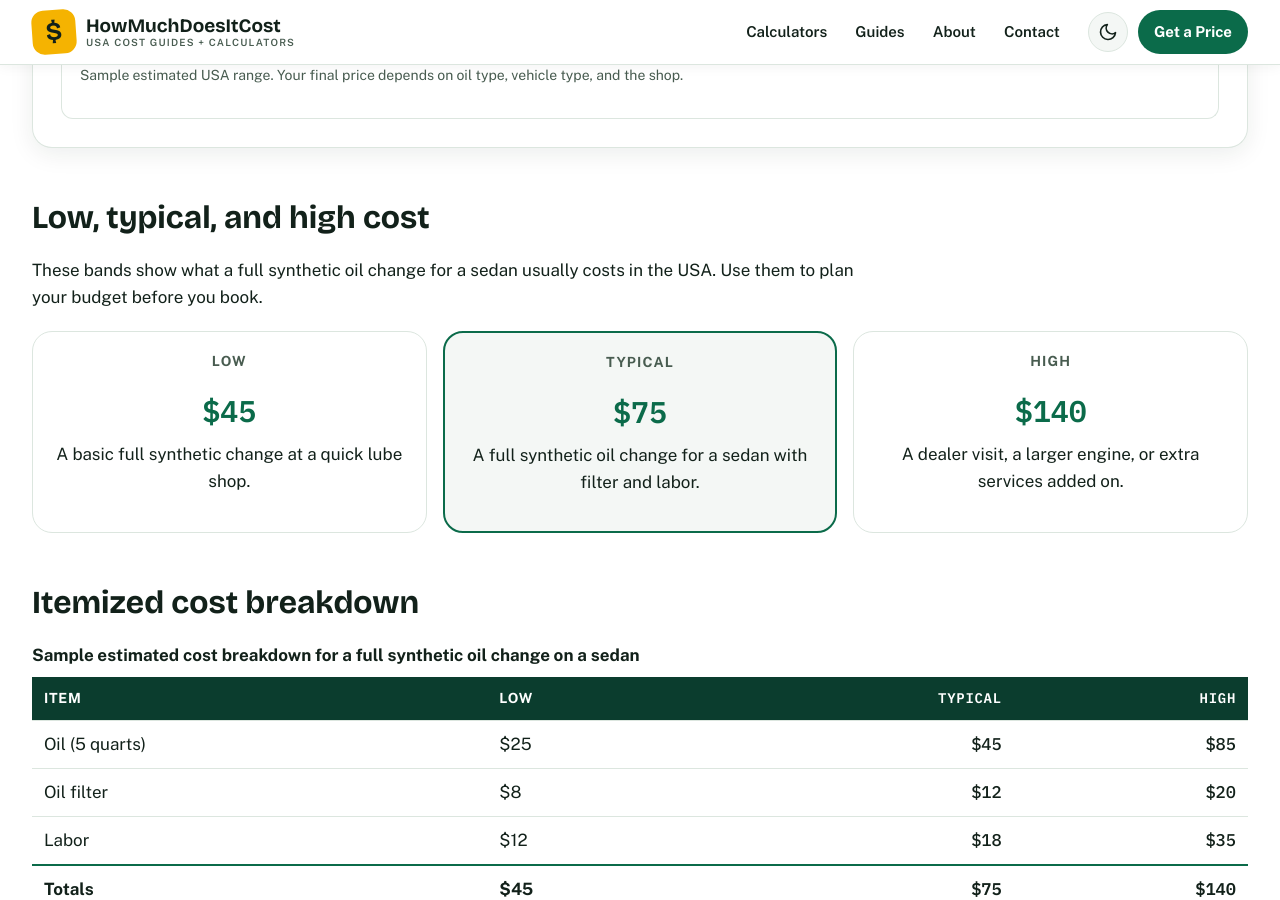
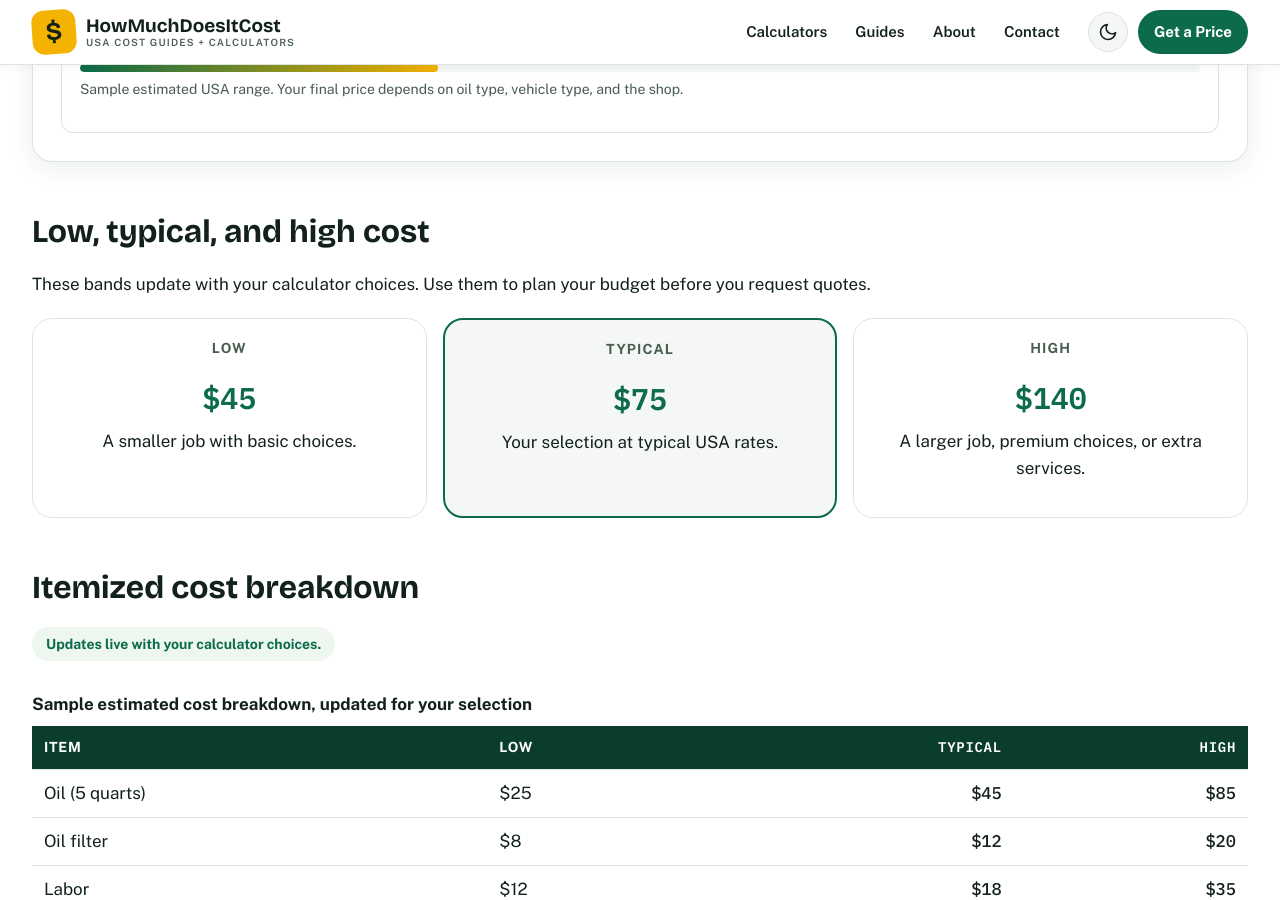
Before and after one commit to zaidmeo09-dhangal/howmuchdoesitcostusa, a Jekyll site: the page built from oil-change-cost-calculator.md, in a window 1280 px wide and 900 px high, scrolled down 821 px. Built offline with Jekyll 4.4.1, drawn with Linux system fonts in a browser that asks for light colours.

Commit message:
Initial deploy: add oil-change-cost-calculator.md

```diff
--- a/oil-change-cost-calculator.md
+++ b/oil-change-cost-calculator.md
@@ -122,34 +122,36 @@ schema: |
       <h3>Your estimated cost</h3>
       <p class="receipt-total" id="typVal">$75</p>
       <p class="receipt-range">Sample range: <span id="lowVal">$45</span> (low) to <span id="highVal">$140</span> (high)</p>
+      <div class="price-bar receipt-bar" aria-hidden="true"><span id="rangeBar" style="width:32%"></span></div>
       <p class="note">Sample estimated USA range. Your final price depends on oil type, vehicle type, and the shop.</p>
     </div>
   </div>
 
   <h2>Low, typical, and high cost</h2>
-  <p>These bands show what a full synthetic oil change for a sedan usually costs in the USA. Use them to plan your budget before you book.</p>
+  <p>These bands update with your calculator choices. Use them to plan your budget before you request quotes.</p>
   <div class="bands">
     <div class="band">
       <p class="band-label">Low</p>
-      <p class="band-price">$45</p>
-      <p>A basic full synthetic change at a quick lube shop.</p>
+      <p class="band-price" id="bandLowVal">$45</p>
+      <p>A smaller job with basic choices.</p>
     </div>
     <div class="band band-typical">
       <p class="band-label">Typical</p>
-      <p class="band-price">$75</p>
-      <p>A full synthetic oil change for a sedan with filter and labor.</p>
+      <p class="band-price" id="bandTypVal">$75</p>
+      <p>Your selection at typical USA rates.</p>
     </div>
     <div class="band">
       <p class="band-label">High</p>
-      <p class="band-price">$140</p>
-      <p>A dealer visit, a larger engine, or extra services added on.</p>
+      <p class="band-price" id="bandHighVal">$140</p>
+      <p>A larger job, premium choices, or extra services.</p>
     </div>
   </div>
 
   <h2>Itemized cost breakdown</h2>
+  <p class="note live-note">Updates live with your calculator choices.</p>
   <div class="table-wrap">
     <table class="cost-table">
-      <caption>Sample estimated cost breakdown for a full synthetic oil change on a sedan</caption>
+      <caption>Sample estimated cost breakdown, updated for your selection</caption>
       <thead>
         <tr><th>Item</th><th>Low</th><th>Typical</th><th>High</th></tr>
       </thead>
@@ -238,10 +240,10 @@ schema: |
 
   <h2>Related calculators and guides</h2>
   <div class="grid related-grid">
-<div class="card related-card"><div class="card-top"><span class="card-icon" aria-hidden="true">🚚</span><span class="card-cat">Moving</span></div><h3><a href="{{ '/movers-cost-calculator/' | relative_url }}">Movers Cost Calculator</a></h3><p class="price">$843 - $1,637</p><a class="card-cta" href="{{ '/movers-cost-calculator/' | relative_url }}">Calculate your price &rarr;</a></div>
-<div class="card related-card"><div class="card-top"><span class="card-icon" aria-hidden="true">🏠</span><span class="card-cat">Home</span></div><h3><a href="{{ '/roof-replacement-cost-calculator/' | relative_url }}">Roof Replacement Cost Calculator</a></h3><p class="price">$7,528 - $11,475</p><a class="card-cta" href="{{ '/roof-replacement-cost-calculator/' | relative_url }}">Calculate your price &rarr;</a></div>
-<div class="card related-card"><div class="card-top"><span class="card-icon" aria-hidden="true">🧱</span><span class="card-cat">Home</span></div><h3><a href="{{ '/fence-cost-calculator/' | relative_url }}">Fence Cost Calculator</a></h3><p class="price">$2,100 - $5,400</p><a class="card-cta" href="{{ '/fence-cost-calculator/' | relative_url }}">Calculate your price &rarr;</a></div>
-<div class="card related-card"><div class="card-top"><span class="card-icon" aria-hidden="true">🛢️</span><span class="card-cat">Guide</span></div><h3><a href="{{ '/blog/how-much-does-an-oil-change-cost/' | relative_url }}">How Much Does an Oil Change Cost?</a></h3><p class="price">$45 - $140</p><a class="card-cta" href="{{ '/blog/how-much-does-an-oil-change-cost/' | relative_url }}">Read the guide &rarr;</a></div>
+<div class="card related-card"><div class="card-top"><span class="card-icon" aria-hidden="true"><svg aria-hidden="true" width="26" height="26" viewBox="0 0 24 24" fill="none" stroke="currentColor" stroke-width="2" stroke-linecap="round" stroke-linejoin="round"><path d="M2 5h12v11H2z"/><path d="M14 9h4l3 3v4h-7"/><circle cx="6" cy="18" r="1.8"/><circle cx="17" cy="18" r="1.8"/></svg></span><span class="card-cat">Moving</span></div><h3><a href="{{ '/movers-cost-calculator/' | relative_url }}">Movers Cost Calculator</a></h3><p class="price">$843 - $1,637</p><a class="card-cta" href="{{ '/movers-cost-calculator/' | relative_url }}">Calculate your price &rarr;</a></div>
+<div class="card related-card"><div class="card-top"><span class="card-icon" aria-hidden="true"><svg aria-hidden="true" width="26" height="26" viewBox="0 0 24 24" fill="none" stroke="currentColor" stroke-width="2" stroke-linecap="round" stroke-linejoin="round"><path d="M3 10.5 12 3l9 7.5"/><path d="M5 9.5V21h14V9.5"/><path d="M9 21v-6h6v6"/></svg></span><span class="card-cat">Home</span></div><h3><a href="{{ '/roof-replacement-cost-calculator/' | relative_url }}">Roof Replacement Cost Calculator</a></h3><p class="price">$7,528 - $11,475</p><a class="card-cta" href="{{ '/roof-replacement-cost-calculator/' | relative_url }}">Calculate your price &rarr;</a></div>
+<div class="card related-card"><div class="card-top"><span class="card-icon" aria-hidden="true"><svg aria-hidden="true" width="26" height="26" viewBox="0 0 24 24" fill="none" stroke="currentColor" stroke-width="2" stroke-linecap="round" stroke-linejoin="round"><path d="M5 3v18M12 3v18M19 3v18"/><path d="M3 8h18M3 15h18"/></svg></span><span class="card-cat">Home</span></div><h3><a href="{{ '/fence-cost-calculator/' | relative_url }}">Fence Cost Calculator</a></h3><p class="price">$2,100 - $5,400</p><a class="card-cta" href="{{ '/fence-cost-calculator/' | relative_url }}">Calculate your price &rarr;</a></div>
+<div class="card related-card"><div class="card-top"><span class="card-icon" aria-hidden="true"><svg aria-hidden="true" width="26" height="26" viewBox="0 0 24 24" fill="none" stroke="currentColor" stroke-width="2" stroke-linecap="round" stroke-linejoin="round"><path d="M12 3c3.5 4.2 6 7.2 6 10.2a6 6 0 1 1-12 0C6 10.2 8.5 7.2 12 3z"/></svg></span><span class="card-cat">Guide</span></div><h3><a href="{{ '/blog/how-much-does-an-oil-change-cost/' | relative_url }}">How Much Does an Oil Change Cost?</a></h3><p class="price">$45 - $140</p><a class="card-cta" href="{{ '/blog/how-much-does-an-oil-change-cost/' | relative_url }}">Read the guide &rarr;</a></div>
 </div>
 <ul class="chip-list">
   <li><a href="{{ '/central-ac-installation-cost-calculator/' | relative_url }}">Central AC Installation Cost Calculator <span aria-hidden="true">&rarr;</span></a></li>
```
Also changed, not shown: other parts of oil-change-cost-calculator.md (+1 -0 lines).
